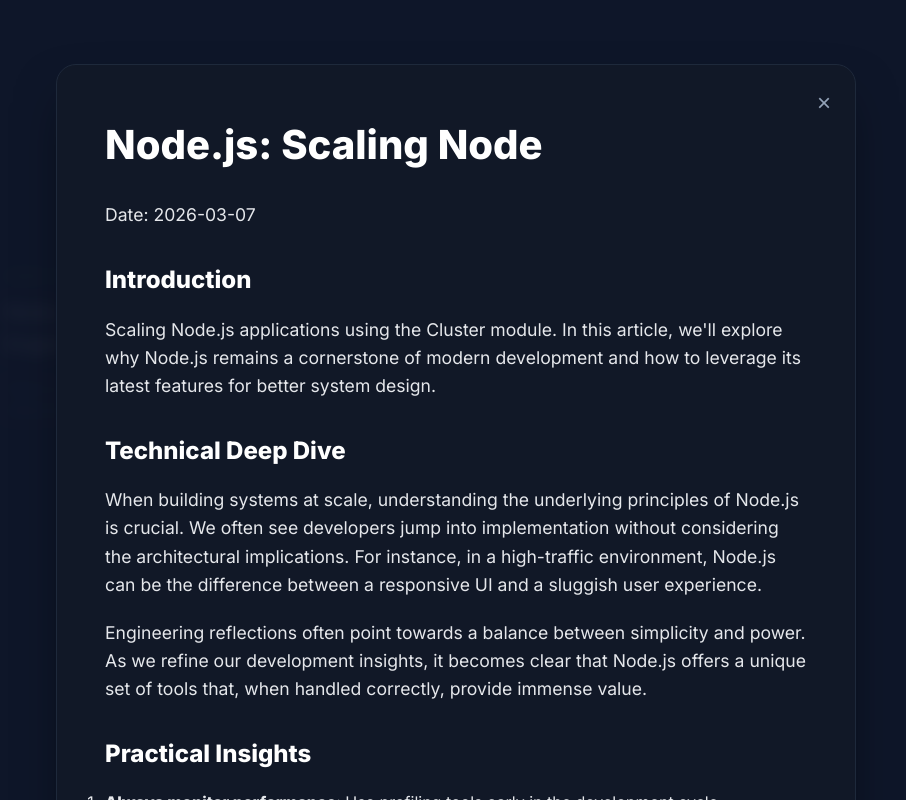
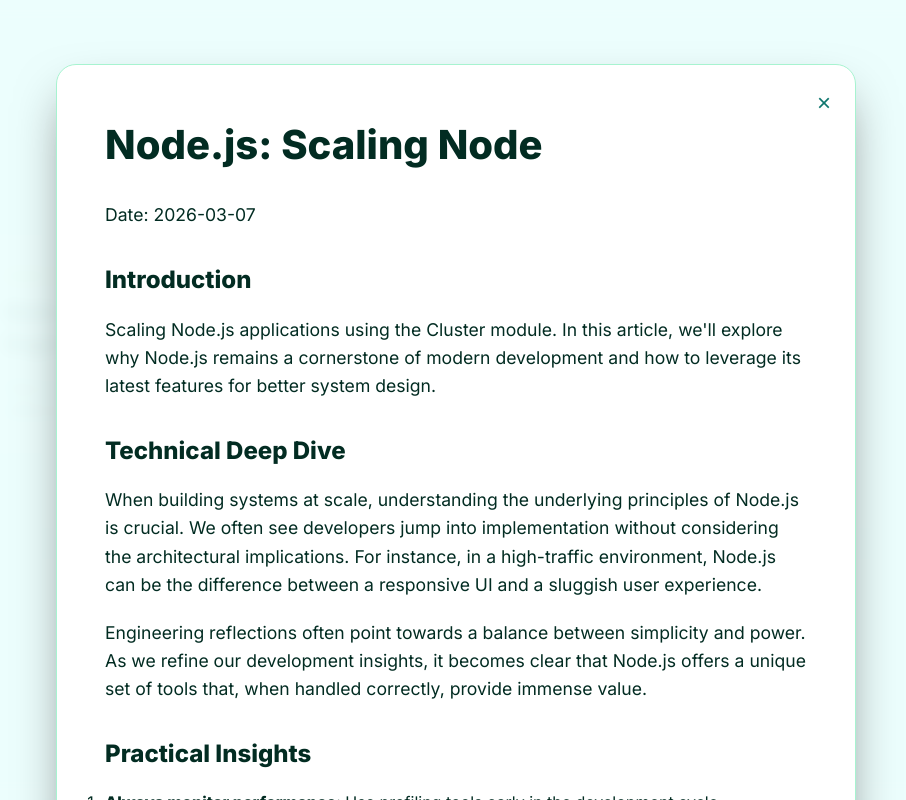
Before and after one commit to vedanshderashri/TechEveryday, a website: page index.html in a window 1280 px wide. Both pictures are taken after a click on the element 314 px from the left and 343 px from the top of the page. Shown: the whole page, without its empty margins (184-1090 px from the left). Drawn offline with nearby package versions, Linux system fonts and the light colour scheme.

Commit message:
Refine color theme to #EDFEFD with dark/lemon green gradient and update footer

```diff
--- a/assets/styles.css
+++ b/assets/styles.css
@@ -1,10 +1,13 @@
 :root {
-    --bg-main: #0f172a;
-    --bg-card: #111827;
-    --accent: #22c55e;
-    --text-primary: #e5e7eb;
-    --text-secondary: #94a3b8;
-    --border: #1e293b;
+    --bg-main: #EDFEFD;
+    --bg-card: #ffffff;
+    --accent: #84cc16;
+    /* Lemon green */
+    --accent-dark: #064e3b;
+    /* Dark green */
+    --text-primary: #022c22;
+    --text-secondary: #0f766e;
+    --border: #a7f3d0;
     --font-family: 'Inter', system-ui, -apple-system, sans-serif;
 }
 
@@ -32,7 +35,7 @@ header {
 h1 {
     font-size: 3rem;
     font-weight: 800;
-    background: linear-gradient(135deg, #fff 0%, var(--accent) 100%);
+    background: linear-gradient(135deg, var(--accent-dark) 0%, var(--accent) 100%);
     -webkit-background-clip: text;
     -webkit-text-fill-color: transparent;
     margin-bottom: 0.5rem;
@@ -69,7 +72,7 @@ main {
 .card:hover {
     transform: translateY(-5px);
     border-color: var(--accent);
-    box-shadow: 0 10px 30px -10px rgba(34, 197, 94, 0.2);
+    box-shadow: 0 10px 30px -10px rgba(6, 78, 59, 0.15);
 }
 
 .card::before {
@@ -101,7 +104,7 @@ main {
 .card h3 {
     font-size: 1.25rem;
     margin-bottom: 1rem;
-    color: #fff;
+    color: var(--text-primary);
 }
 
 /* Modal for viewing articles */
@@ -111,7 +114,7 @@ main {
     left: 0;
     width: 100%;
     height: 100%;
-    background: rgba(15, 23, 42, 0.95);
+    background: rgba(237, 254, 253, 0.95);
     backdrop-filter: blur(8px);
     display: none;
     z-index: 1000;
@@ -152,14 +155,14 @@ main {
 #article-content h1 {
     font-size: 2.5rem;
     margin-bottom: 1.5rem;
-    color: #fff;
+    color: var(--text-primary);
     -webkit-text-fill-color: initial;
     background: none;
 }
 
 #article-content h2 {
     margin: 2rem 0 1rem;
-    color: #fff;
+    color: var(--text-primary);
 }
 
 #article-content p {
@@ -182,7 +185,10 @@ footer {
 }
 
 @media (max-width: 640px) {
-    h1 { font-size: 2.25rem; }
+    h1 {
+        font-size: 2.25rem;
+    }
+
     .modal-content {
         margin: 2rem 1rem;
         padding: 1.5rem;
--- a/index.html
+++ b/index.html
@@ -1,5 +1,6 @@
 <!DOCTYPE html>
 <html lang="en">
+
 <head>
     <meta charset="UTF-8">
     <meta name="viewport" content="width=device-width, initial-scale=1.0">
@@ -11,6 +12,7 @@
     <link href="https://fonts.googleapis.com/css2?family=Inter:wght@400;600;800&display=swap" rel="stylesheet">
     <script src="https://cdn.jsdelivr.net/npm/marked/marked.min.js"></script>
 </head>
+
 <body>
     <header>
         <h1>Dev Journal AI</h1>
@@ -34,7 +36,8 @@
     </div>
 
     <footer>
-        <p>&copy; 2026 Dev Journal AI. Built with &hearts; by Antigravity Automation.</p>
+        <p>Developed By Vedansh Derashri
+        <p>
     </footer>
 
     <script>
@@ -102,4 +105,5 @@
         loadPosts();
     </script>
 </body>
+
 </html>
```
